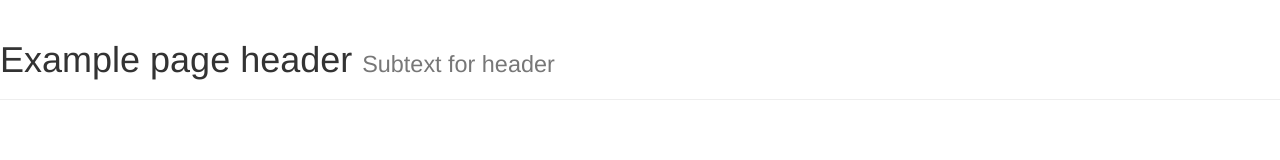
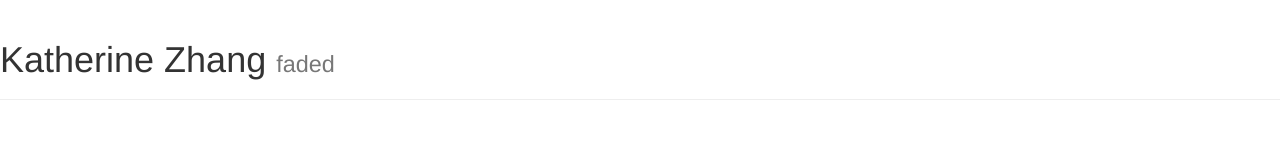
Before and after one commit to kzhang35/kzhang35.github.io, a plain HTML site: page index.html in a window 1280 px wide. Drawn offline with nearby package versions, Linux system fonts and the light colour scheme.

Commit message:
Update index.html

```diff
--- a/index.html
+++ b/index.html
@@ -8,5 +8,5 @@
 <!-- Latest compiled and minified JavaScript -->
 <script src="https://maxcdn.bootstrapcdn.com/bootstrap/3.3.7/js/bootstrap.min.js" integrity="sha384-Tc5IQib027qvyjSMfHjOMaLkfuWVxZxUPnCJA7l2mCWNIpG9mGCD8wGNIcPD7Txa" crossorigin="anonymous"></script></header>
 <div class="page-header">
-  <h1>Example page header <small>Subtext for header</small></h1>
+  <h1>Katherine Zhang <small>faded</small></h1>
 </div>
```
